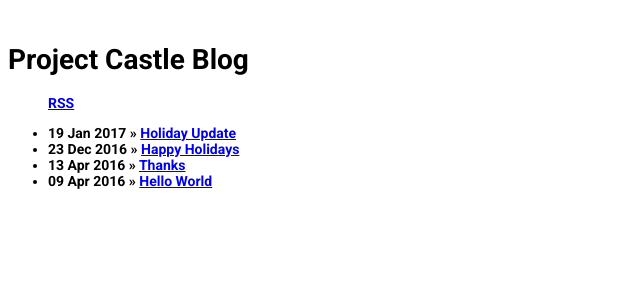
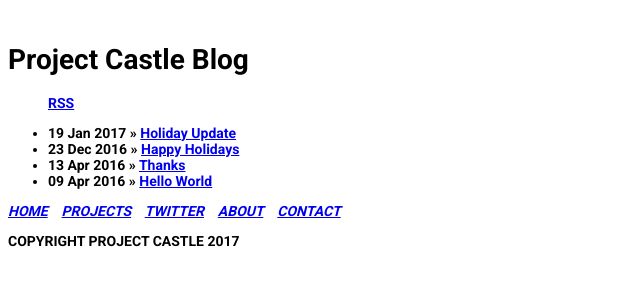
Before and after one commit to jx22/jx22.github.io, a Jekyll site: the page built from blog/index.html, in a window 1280 px wide. Shown: the top 300 px of the page, without its empty margins (0-640 px from the left). Built offline with Jekyll 4.4.1, drawn with Linux system fonts in a browser that asks for light colours.

Commit message:
add footer to blog

```diff
--- a/blog/index.html
+++ b/blog/index.html
@@ -30,3 +30,9 @@ title: Blog
 	    <li><span>{{ post.date | date_to_string }}</span> » <a href="{{ post.url }}" title="{{ post.title }}">{{ post.title }}</a></li>
 	  {% endfor %}
 	</ul>
+
+	        <footer>
+          <em><a href="http://www.projectcastle.net/">HOME</a> &nbsp;&nbsp; <a href="/projects.html">PROJECTS</a> &nbsp;&nbsp; <a href="https://twitter.com/getcastle">TWITTER</a> &nbsp;&nbsp; <a href="/about.html">ABOUT</a> &nbsp;&nbsp; <a href="mailto:inquiries@projectcastle.net">CONTACT</a></em>
+          <p></p>
+          <p>COPYRIGHT PROJECT CASTLE 2017</p>
+  			</footer>
```
